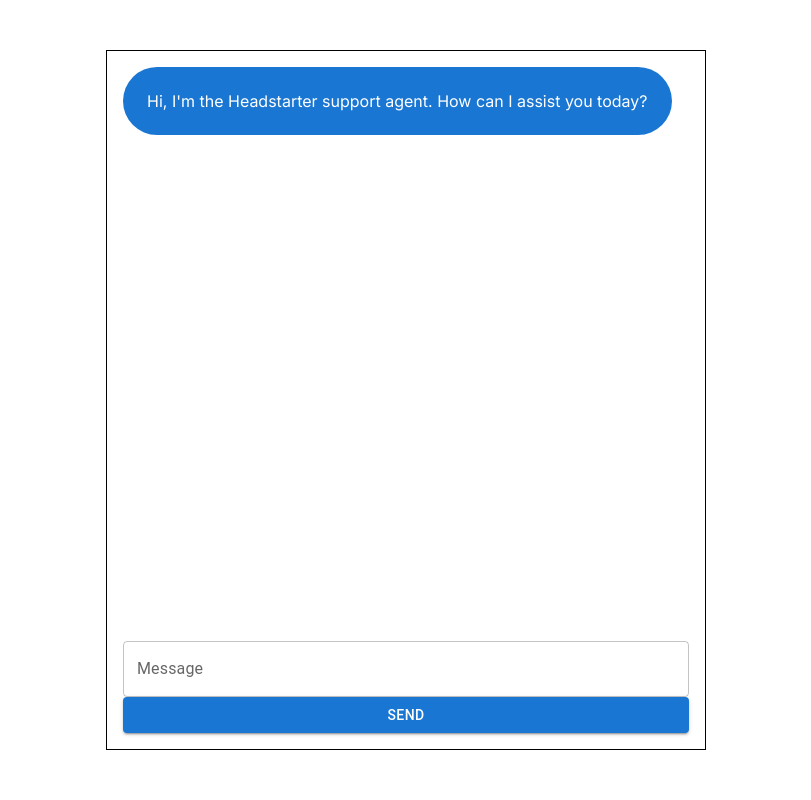
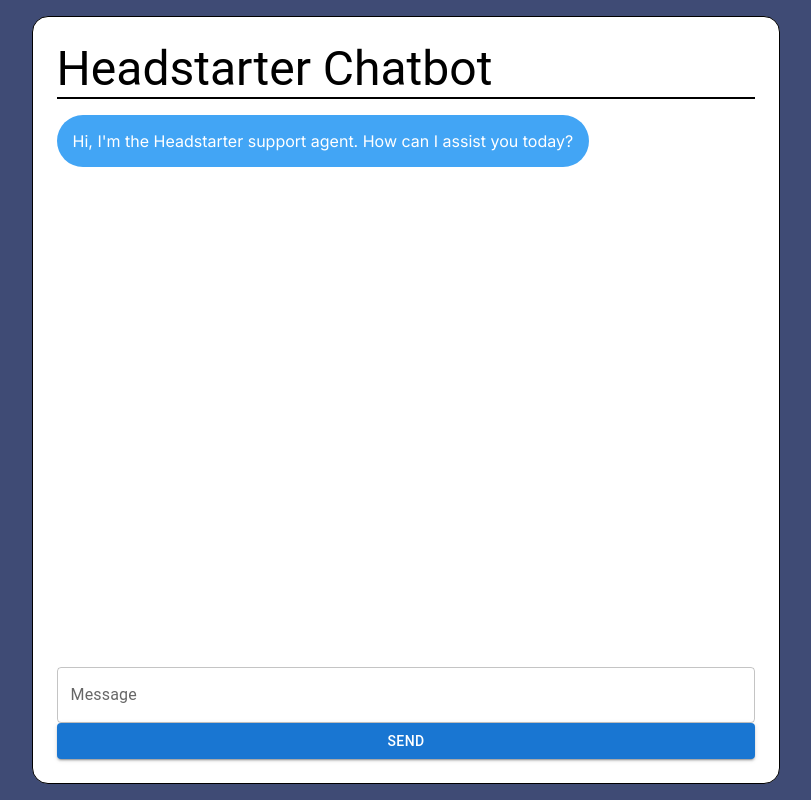
Before and after one commit to cmullins00/ai-chatbot, a Next.js app: page / in a window 1280 px wide. Shown: the whole page, without its empty margins (234-1045 px from the left). Built offline with nearby package versions, Linux system fonts and the light colour scheme; no server answers.

Commit message:
Added light UI color changes, improved the scrollable text feature, and made it to where users can send a message by pressing 'Enter'

```diff
--- a/app/page.js
+++ b/app/page.js
@@ -1,12 +1,14 @@
 'use client';
 import Image from "next/image";
-import { Box, Stack, TextField, Button } from "@mui/material";
-import { useState } from "react";
+import { Box, Stack, TextField, Button, Typography } from "@mui/material";
+import { useState, useRef, useEffect } from "react";
 
 export default function Home() {
 	const { GoogleGenerativeAI } = require("@google/generative-ai")
 
 	const genAI = new GoogleGenerativeAI(process.env.NEXT_PUBLIC_GEMINI_API_KEY)
+
+	const messagesEndRef = useRef(null);
 
 	const model = genAI.getGenerativeModel({
 		model: "gemini-1.5-flash",
@@ -92,23 +94,32 @@
 
   }
 */
+	// Scroll to the bottom of the container
+	useEffect(() => {
+		messagesEndRef.current?.scrollIntoView({ behavior: "smooth" });
+	}, [messages]);
+
 	return(
-		<Box width = "100vw" height = "100vh" display = "flex" flexDirection="column" justifyContent = "center" alignItems = "center">
-			<Stack direction="column" width = "600px" height = "700px" border = "1px solid black" p = {2} spacing={2}>
-				<Stack direction="column" spacing = {2} flexGrow = {1} overflow = "auto" maxHeight = "100%">
+		<Box width = "100vw" height = "100vh" display = "flex" flexDirection="column" justifyContent = "center" alignItems = "center" p={2} bgcolor = "#3F4B75" overflow="hidden">
+			<Stack direction="column" width = "60%" height = "100%" border = "1px solid black" p = {3} spacing={2} bgcolor = "white" borderRadius = {4}>
+				<Box borderBottom = {2}>
+					<Typography variant = "h3">Headstarter Chatbot</Typography>
+				</Box>
+				<Stack direction="column" spacing = {2} flexGrow = {1} overflow = "auto" maxHeight = "90%" ref={messagesEndRef}>
 					{messages.map((message, index) => (
 						<Box key = {index} display = "flex" justifyContent= { message.role === "model" ? "flex-start" : "flex-end" }>
-							<Box bgcolor={ message.role === "model" ? "primary.main" : "secondary.main" } color = "white" borderRadius = {16} p = {3}>
+							<Box bgcolor={ message.role === "model" ? "primary.light" : "primary.dark" } color = "white" borderRadius = {16}  p = {2}>
 								{message.content}
 							</Box>
 						</Box>
 						)
 					)}
+					<div ref={messagesEndRef} />
 
 				</Stack>
 
 				<Stack>
-					<TextField label = "Message" fullWidth value = {message} onChange = {(e) => setMessage(e.target.value)} />
+					<TextField label = "Message" fullWidth value = {message} onChange = {(e) => setMessage(e.target.value)} onKeyDown={(e) => e.key === "Enter" && sendMessage()}/>
 					<Button variant="contained" onClick={sendMessage}>Send</Button>
 				</Stack>
 			</Stack>
--- a/package.json
+++ b/package.json
@@ -14,7 +14,7 @@
     "@google/generative-ai": "^0.16.0",
     "@mui/material": "^5.16.6",
     "axios": "^1.7.3",
-    "next": "14.2.5",
+    "next": "^14.2.5",
     "openai": "^4.55.1",
     "react": "^18",
     "react-dom": "^18"
```
Also changed, not shown: 1 other file (tests, documents, lock files or other folders).
